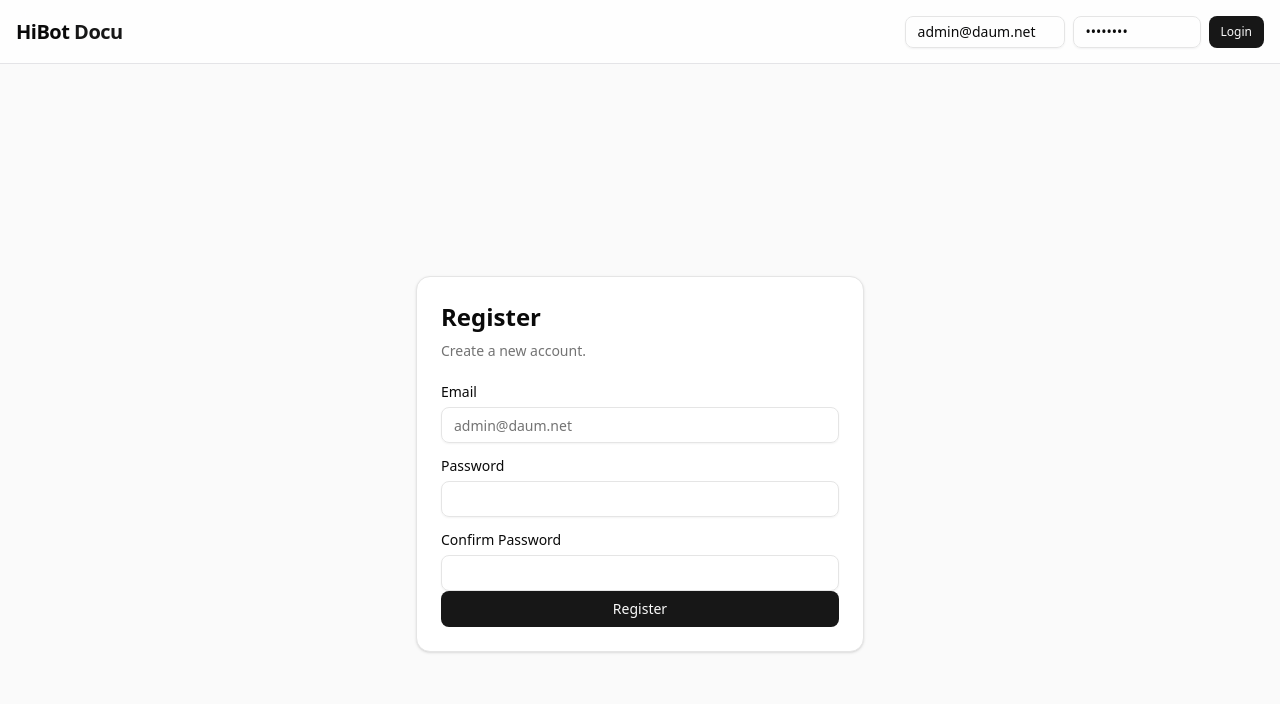
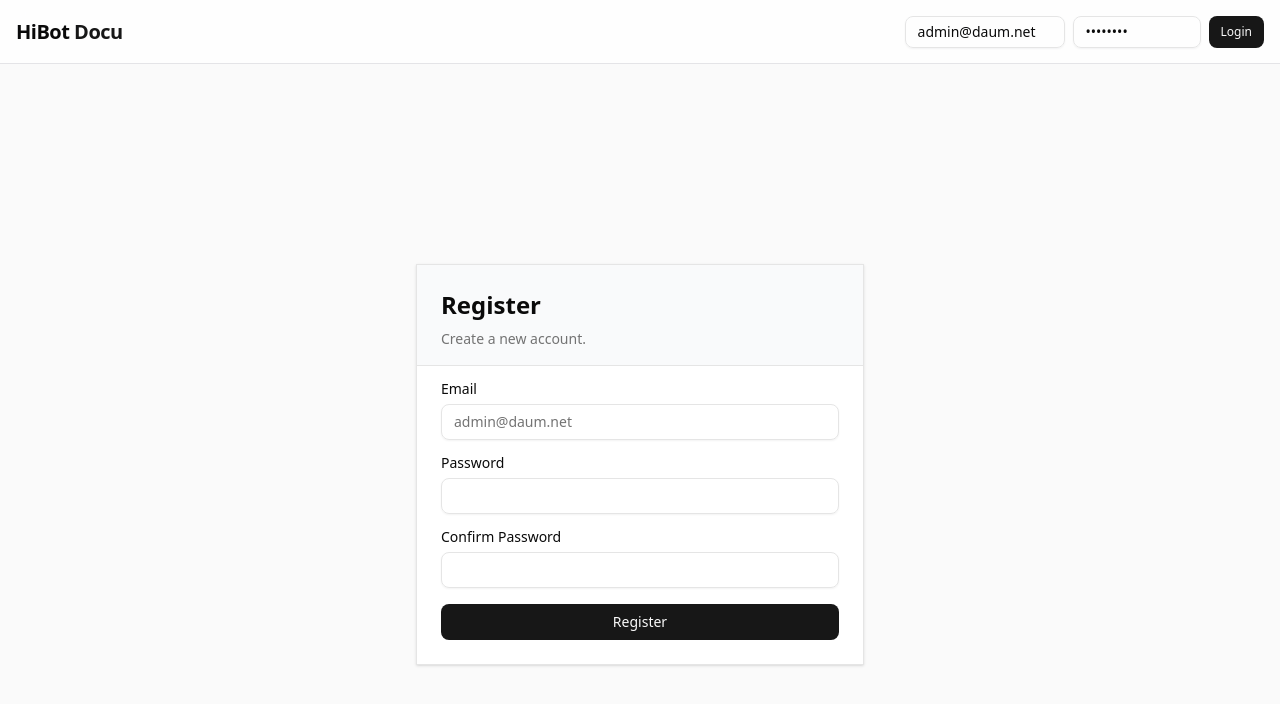
Before and after one commit to dota-pilot1/hibot-docu-front, a Next.js app: page /register in a window 1280 px wide. Shown: the top 704 px of the page. Built offline with nearby package versions, Linux system fonts and the light colour scheme.

Commit message:
fix: 카드 여백 균형 조정 및 헤더 배경색 전체 너비 적용

```diff
--- a/src/shared/ui/card.tsx
+++ b/src/shared/ui/card.tsx
@@ -7,7 +7,7 @@
     <div
       data-slot="card"
       className={cn(
-        "bg-card text-card-foreground flex flex-col gap-6 rounded-xl border py-6 shadow-sm",
+        "bg-card text-card-foreground flex flex-col gap-0 border shadow-sm overflow-hidden",
         className
       )}
       {...props}
@@ -20,7 +20,7 @@
     <div
       data-slot="card-header"
       className={cn(
-        "@container/card-header grid auto-rows-min grid-rows-[auto_auto] items-start gap-2 px-6 has-data-[slot=card-action]:grid-cols-[1fr_auto] [.border-b]:pb-6",
+        "@container/card-header grid auto-rows-min grid-rows-[auto_auto] items-start gap-2 px-6 pt-6 pb-4 border-b bg-gray-50 has-data-[slot=card-action]:grid-cols-[1fr_auto]",
         className
       )}
       {...props}
@@ -65,7 +65,7 @@
   return (
     <div
       data-slot="card-content"
-      className={cn("px-6", className)}
+      className={cn("px-6 py-4", className)}
       {...props}
     />
   )
@@ -75,7 +75,7 @@
   return (
     <div
       data-slot="card-footer"
-      className={cn("flex items-center px-6 [.border-t]:pt-6", className)}
+      className={cn("flex items-center px-6 pb-6 [.border-t]:pt-6", className)}
       {...props}
     />
   )
```
